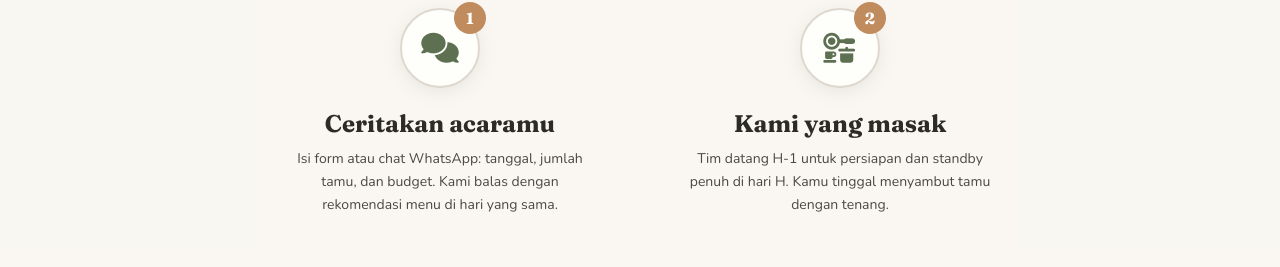
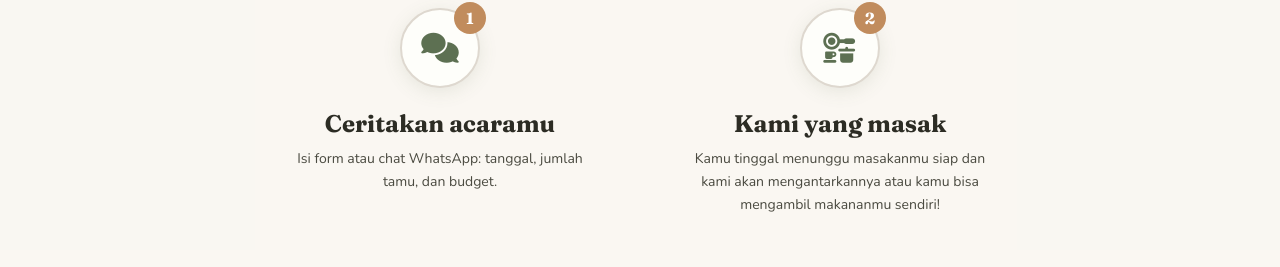
Before and after one commit to rebu22/DapurNaya, a Vue app: page / in a window 1280 px wide. Shown: the part 1783-2050 px from the top of the page. Built offline with nearby package versions, Linux system fonts and the light colour scheme.

Commit message:
Perbarui deskripsi 2 langkah pemesanan

```diff
--- a/src/data/catering.js
+++ b/src/data/catering.js
@@ -218,12 +218,12 @@ export const langkahPesan = [
   {
     ikon: 'fa-solid fa-comments',
     judul: 'Ceritakan acaramu',
-    deskripsi: 'Isi form atau chat WhatsApp: tanggal, jumlah tamu, dan budget. Kami balas dengan rekomendasi menu di hari yang sama.',
+    deskripsi: 'Isi form atau chat WhatsApp: tanggal, jumlah tamu, dan budget.',
   },
   {
     ikon: 'fa-solid fa-kitchen-set',
     judul: 'Kami yang masak',
-    deskripsi: 'Tim datang H-1 untuk persiapan dan standby penuh di hari H. Kamu tinggal menyambut tamu dengan tenang.',
+    deskripsi: 'Kamu tinggal menunggu masakanmu siap dan kami akan mengantarkannya atau kamu bisa mengambil makananmu sendiri!',
   },
 ]
 
```
